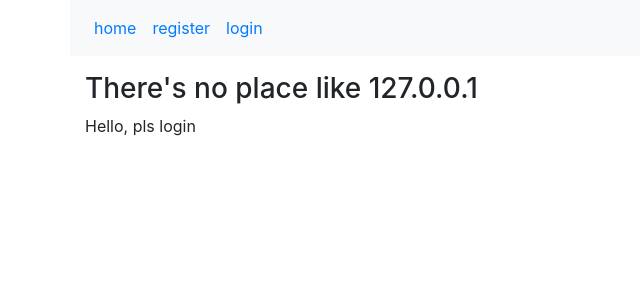
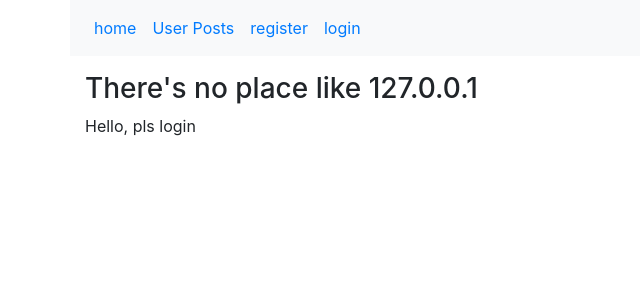
Before and after one commit to Developer-Gitonga/Hauler, a Django app: page / in a window 1280 px wide. Shown: the top 300 px of the page, without its empty margins (0-640 px from the left). Run offline with Django 4.2, Linux system fonts and the light colour scheme; some libraries are stand-ins or nearby versions.

Commit message:
added the navlink to post page

```diff
--- a/templates/haul/nav.html
+++ b/templates/haul/nav.html
@@ -1,12 +1,11 @@
 <nav class="container navbar navbar-expand-lg navbar-light- bg-light">
-  <div class="navbar-nav">
-    <a href="{% url 'home' %}" class="nav-link">home</a>
-    {% if user.is_anonymous %}
-    <a href="{% url 'register' %}" class="nav-link">register</a>
-    <a href="{% url 'login' %}" class="nav-link">login</a>
-    {% else %}
-    <a href="{% url 'logout' %}" class="nav-link btn btn-otline-warning"
-      >logout</a
+    <div class="navbar-nav">
+        <a href="{% url 'home' %}" class="nav-link">home</a> {% if user.is_anonymous %}
+        <a href="{% url 'posts' %}" class="nav-link">User Posts</a>
+
+        <a href="{% url 'register' %}" class="nav-link">register</a>
+        <a href="{% url 'login' %}" class="nav-link">login</a> {% else %}
+        <a href="{% url 'logout' %}" class="nav-link btn btn-otline-warning">logout</a
     >
     <a href="{% url 'profile' %}" class="nav-link btn btn-otline-warning"
       >My Profile</a
```
